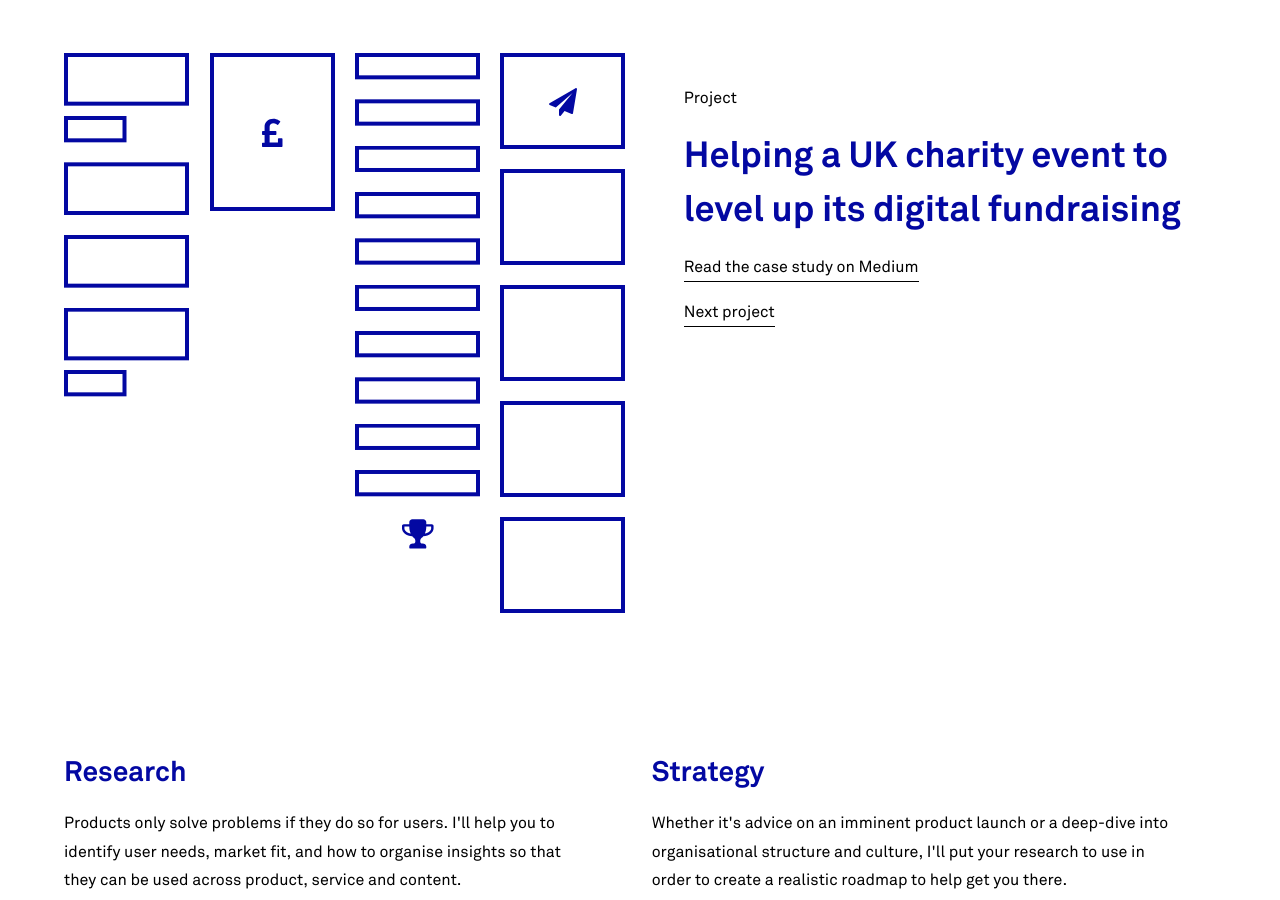
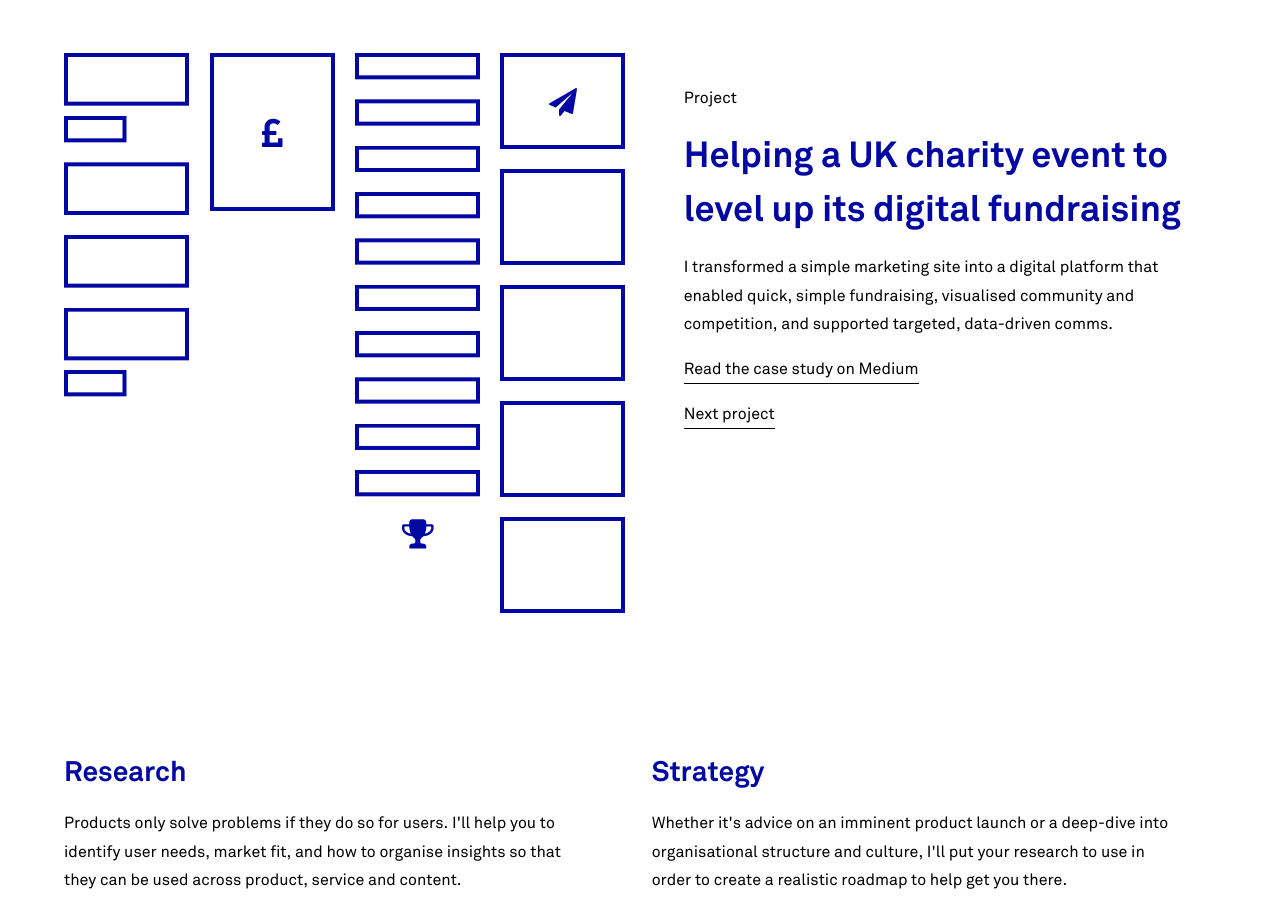
Before and after one commit to craigthomasfrost/cfdesigner.github.io, a Jekyll site: the page built from index.html, in a window 1280 px wide and 900 px high, scrolled down 1101 px. Built offline with Jekyll 4.4.1, drawn with Linux system fonts in a browser that asks for light colours; some of the changed text lies outside the part shown.

Commit message:
visual updates

```diff
--- a/index.html
+++ b/index.html
@@ -70,6 +70,7 @@
                 <div class="p-t-2 p-l-2@m">
                     <p class="">Project</p>
                     <h2 class="h3 h2@m bold"><a href="" class="">Helping a UK charity event to level up its digital fundraising</a></h2>
+                    <p>I transformed a simple marketing site into a digital platform that enabled quick, simple fundraising, visualised community and competition, and supported targeted, data-driven comms.</p>
                     <p>
                         <a href="https://work.craigfro.st/bringing-charity-closer-to-community-ef04b6a2c7f7#.3dtggk9vx" target="_blank" class="link"><span class=""></span>Read the case study on Medium</a>
                     </p>
@@ -137,6 +138,7 @@
                 <div class="p-t-2 p-l-2@m">
                     <p class="">Project</p>
                     <h2 class="h3 h2@m bold"><a href="" class="">Improving discoverability of an integrated agency website</a></h2>
+                    <p>I worked with search-marketing experts to design and build an integrated agency site approaching a change in domain name, in order to maintain and increase organic new business enquiries.</p>
                     <p>
                         <a href="https://work.craigfro.st/designing-for-search-speed-and-usability-60c6b01b9321#.p35wr1khh" target="_blank" class="link"><span class=""></span>Read the case study on Medium</a>
                     </p>
@@ -206,6 +208,7 @@
                 <div class="p-t-2 p-l-2@m">
                     <p class="">Project</p>
                     <h2 class="h3 h2@m bold"><a href="" class="">A national grocery suppliers long-term strategy for trust</a></h2>
+                    <p></p>
                     <p>
                         <span class=""></span>Case study coming soon
                     </p>
```
